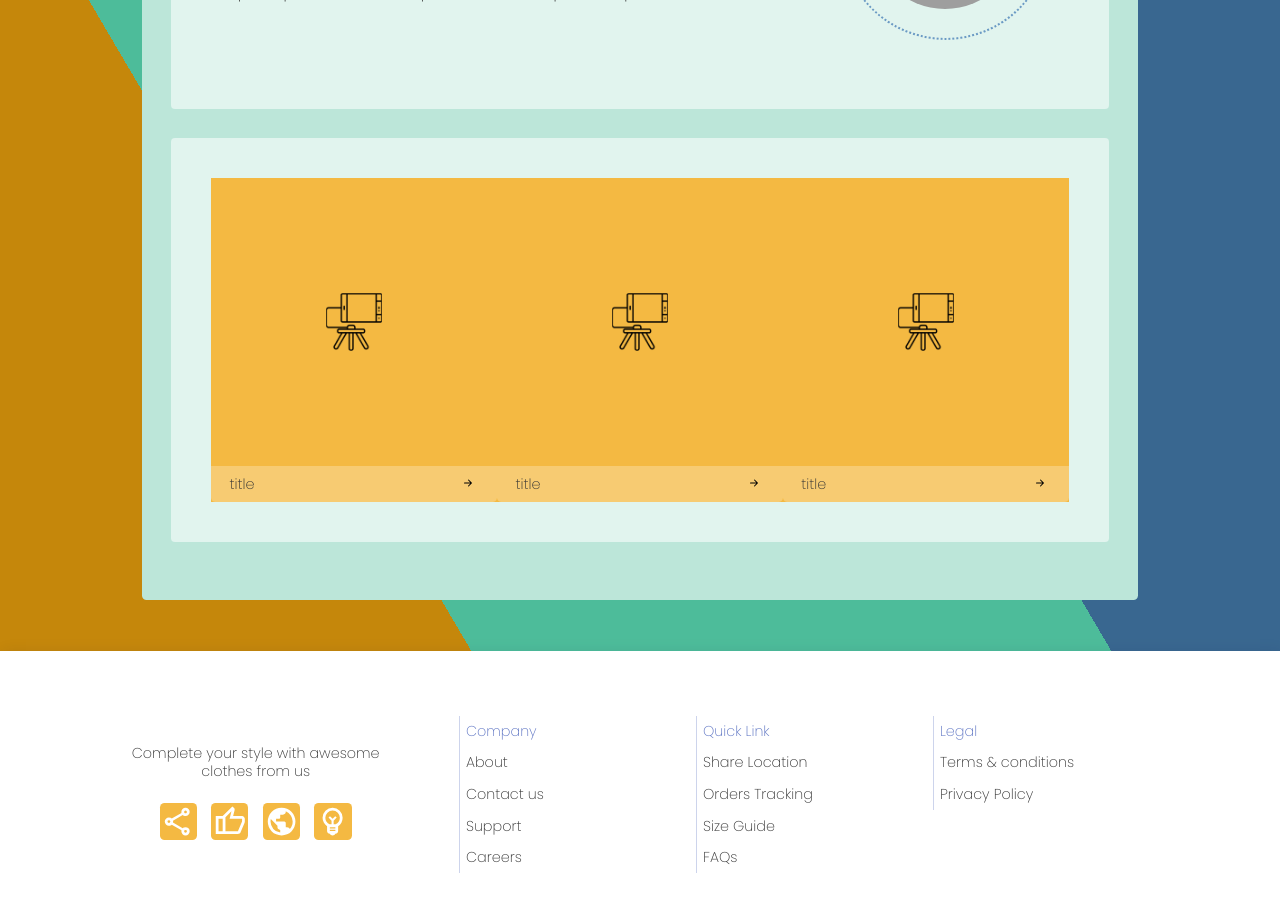
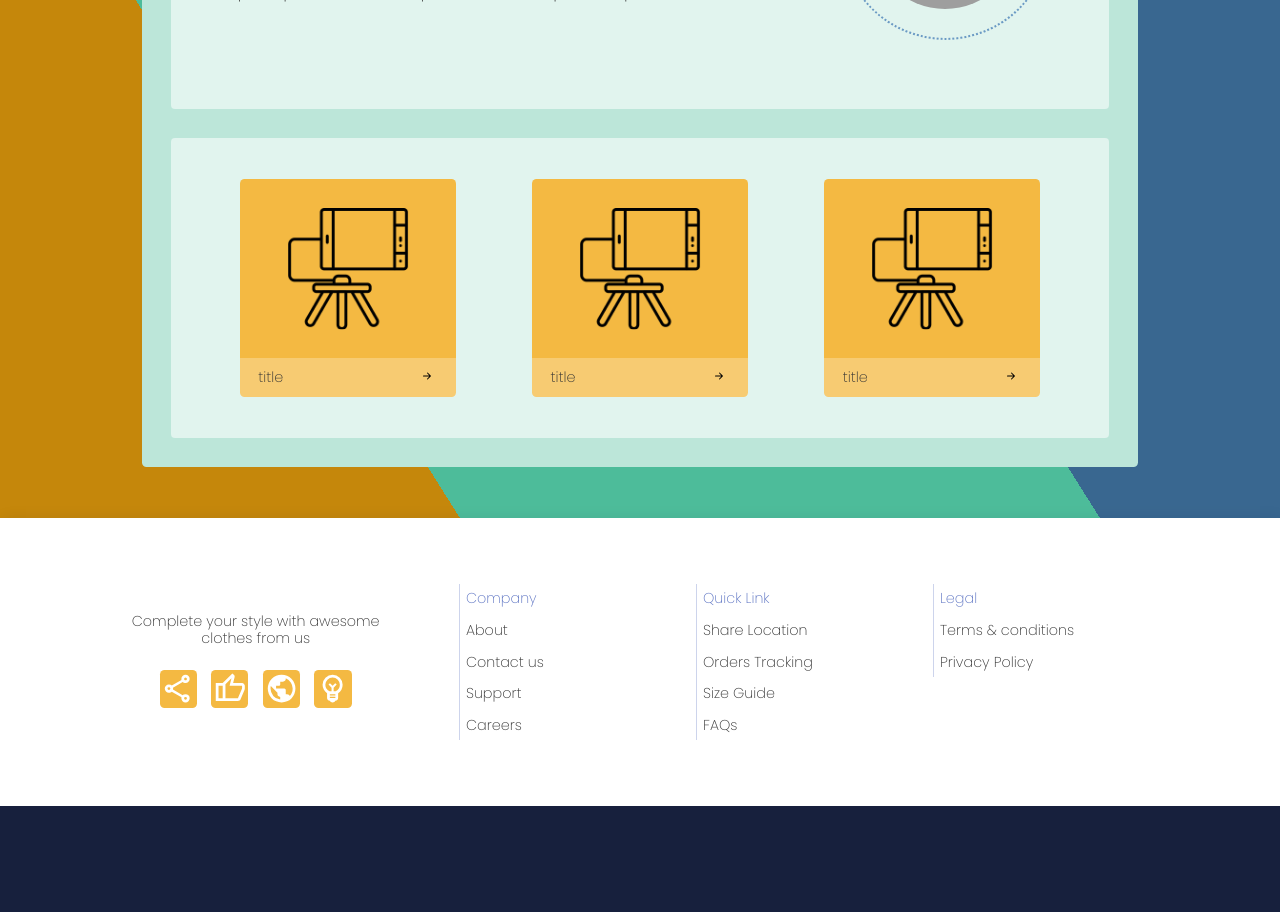
Before and after one commit to jili0/amazing-shop, a React (Vite) app: page /products in a window 1280 px wide. Shown: the part 1240-2152 px from the top of the page. After the commit the page ends 2046 px from the top, so only its background shows below. Built offline with nearby package versions, Linux system fonts and the light colour scheme; no server answers; grey boxes are pictures that could not be loaded.

Commit message:
fix products page card style

```diff
--- a/src/components/About.jsx
+++ b/src/components/About.jsx
@@ -147,7 +147,7 @@ const About = () => {
         </div>
       </div>
 
-      <div className="about-bottom my-2 p-5">
+      <div className="about-bottom p-6 g-4 ">
         <Card title="title" cover={about_bottom_phone} />
         <Card title="title" cover={about_bottom_phone} />
         <Card title="title" cover={about_bottom_phone} />
--- a/src/components/Card.jsx
+++ b/src/components/Card.jsx
@@ -1,7 +1,7 @@
 const Card = ({ title, cover }) => {
   return (
     <div className="card">
-      <img className="card-cover w-2 h-4" src={cover} />
+      <img className="card-cover p-1 w-2 h-4" src={cover} />
       <div className="card-info w-2 h-1 px-1 f-1">
         <p className="card-title">{title}</p>
         <button>
--- a/src/components/SingleCategory.jsx
+++ b/src/components/SingleCategory.jsx
@@ -52,7 +52,7 @@ const SingleCategory = ({ category }) => {
           {category}
         </NavLink>
       </p>
-      <ul className="products-container">
+      <ul className="products-container px-2 py-4 gx-2 gy-4">
         {filteredProducts
           ? filteredProducts.map((product) => (
               <NavLink
--- a/src/styles/_about.scss
+++ b/src/styles/_about.scss
@@ -134,23 +134,19 @@
     }
   }
   &-bottom {
-    display: grid;
-    grid-template-columns: repeat(auto-fit, minmax(10rem, 1fr));
-    border-radius: 4px;
+    @include set-card-grid();
+    grid-template-columns: repeat(auto-fill, minmax($space-9, 0.5fr));
     .card {
-      @include set-background($color-quaternary);
-      padding: 0;
     }
     .card-cover {
-      background-color: transparent;
-      object-fit: cover;
+      @include set-background($color-quaternary);
+      object-fit: contain;
       object-position: center;
-      width: 100%;
-      height: 100%;
-      padding: $space-4;
+      width: 80%;
+      padding: $space-1;
     }
     .card-info {
-      width: 100%;
+      width: 80%;
     }
   }
 }
```
Also changed, not shown: src/styles/_config.scss (+5 -5 lines), src/styles/_products.scss (+3 -7 lines), src/styles/styles.css.
